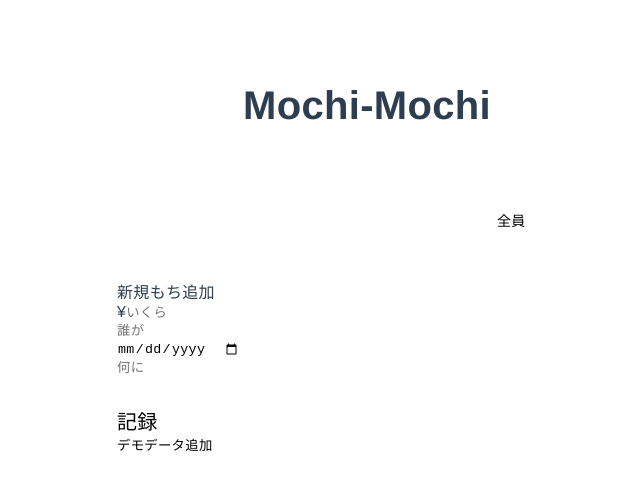
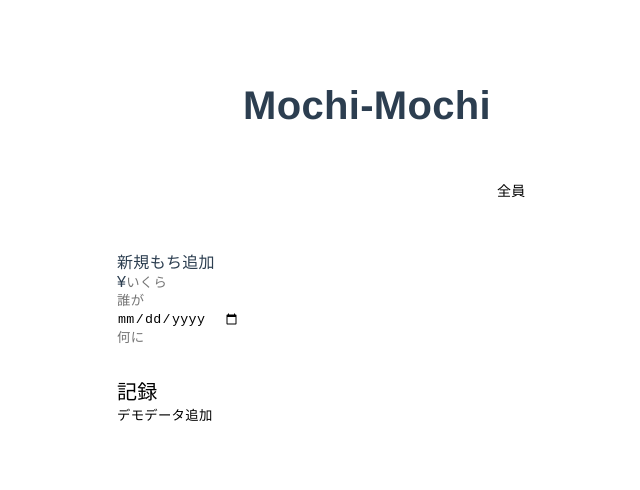
Before and after one commit to dorara-m/debt-log, a Vue app: page / in a window 1280 px wide. Shown: the top 490 px of the page, without its empty margins (273-913 px from the left). Built offline with nearby package versions, Linux system fonts and the light colour scheme.

Commit message:
mod: [css] 微修正

```diff
--- a/src/App.vue
+++ b/src/App.vue
@@ -307,7 +307,7 @@ header {
   }
 }
 .app-select {
-  margin-top: 60px;
+  margin-top: 30px;
   > .flex {
     display: flex;
     justify-content: flex-end;
@@ -318,9 +318,9 @@ header {
   }
 }
 .app-data {
-  margin-top: 50px;
+  margin-top: 20px;
   &-date {
-    margin-top: 20px;
+    margin-top: 25px;
     > h3 {
       font-size: 20px;
       font-weight: bold;
```
